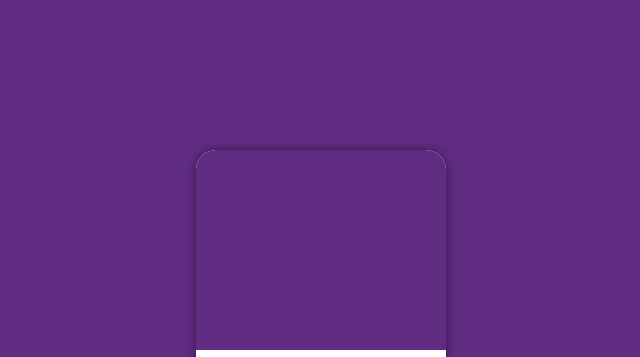
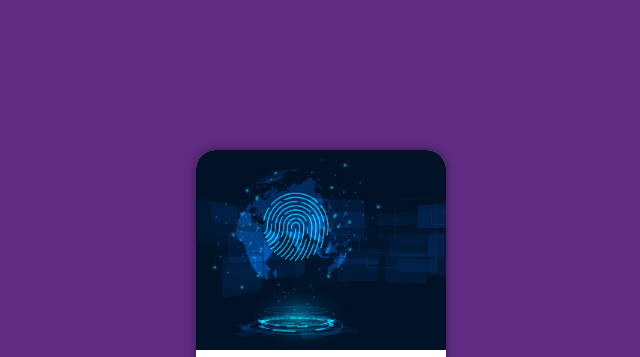
Before and after one commit to JovelinoMoraes/Projeto-Loguin, a plain HTML site: page index.html in a window 1280 px wide. Shown: the top 357 px of the page, without its empty margins (319-959 px from the left). Drawn offline with Linux system fonts and the light colour scheme.

Commit message:
corrigido caminho da imagem de fundo

```diff
--- a/estilos/style.css
+++ b/estilos/style.css
@@ -41,7 +41,7 @@ section#login {
 }
 
 section#login > div#imagem {
-    background: #5f2c82 url(./imagens/imagemfundo.jpg);
+    background: #5f2c82 url(../imagens/imagemfundo.jpg);
     background-size: cover;
     height: 200px;
 }
```
